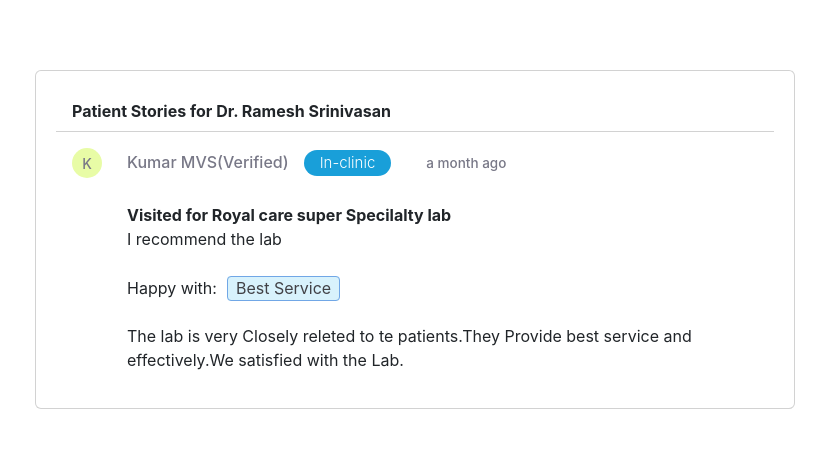
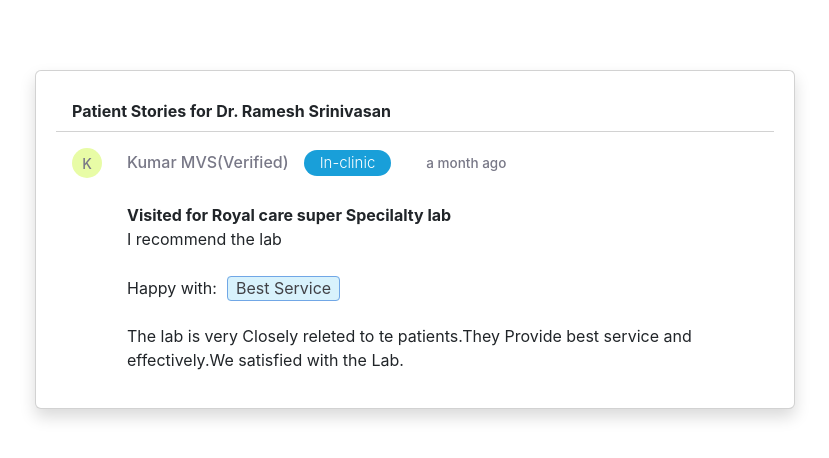
Before and after one commit to imbuesoft/patient, a React (Create React App) app: page / in a window 1280 px wide. Shown: the top 458 px of the page, without its empty margins (225-1054 px from the left). Built offline with nearby package versions, Linux system fonts and the light colour scheme.

Commit message:
Review card is done

```diff
--- a/src/Review/Review.js
+++ b/src/Review/Review.js
@@ -4,7 +4,7 @@ import './Review.css'
 const Review = () => {
   return (
     <div className='review m-auto'>
-      <div className="card mycard">
+      <div className="card mycard shadow">
         <div className="card-header" style={{backgroundColor:'white'}}>
           <b>Patient Stories for Dr. Ramesh Srinivasan</b>
         </div>
```
